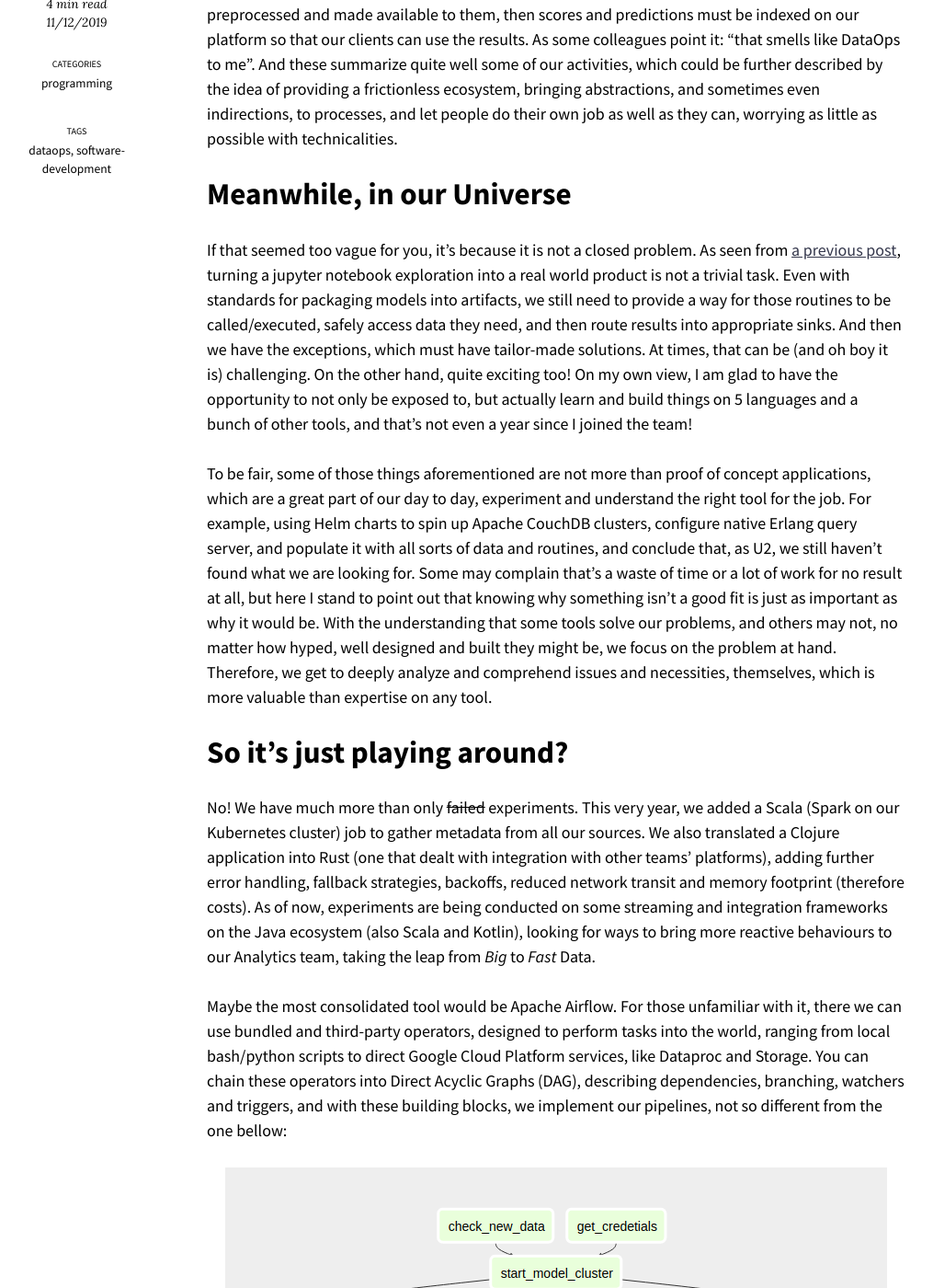
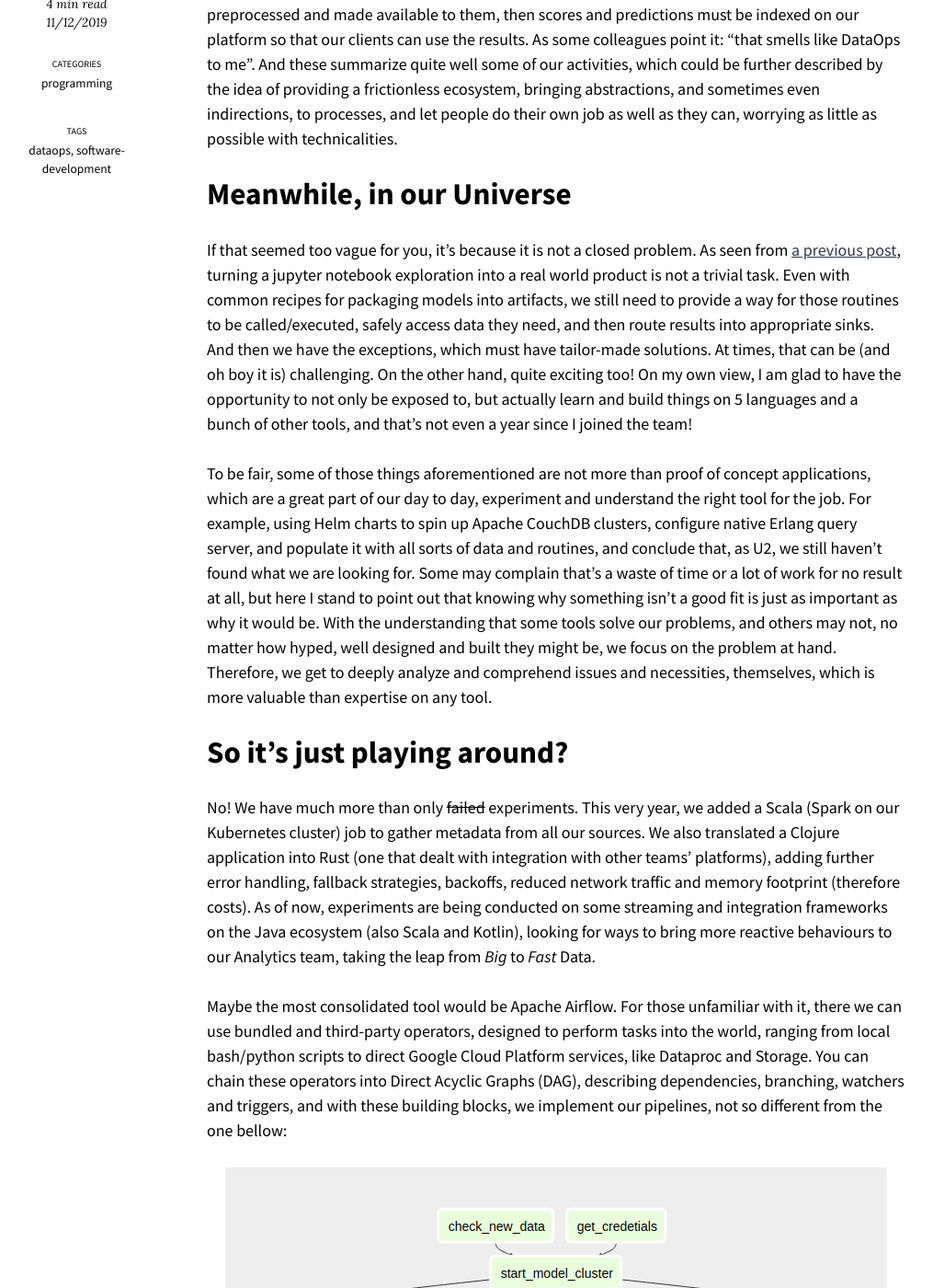
Before and after one commit to NeowayLabs/neowaylabs.github.io, a Jekyll site: the page built from _posts/2019-12-11-dataops-exploration.md, in a window 1280 px wide and 1400 px high, scrolled down 1481 px. Shown: the whole window at 92% size, without its empty margins (150-1165 px from the left). Built offline with Jekyll 4.4.1, drawn with Linux system fonts in a browser that asks for light colours; nearby versions of some CDN libraries; comment, search, counter and statistics services are not loaded.

Commit message:
@lerax suggestions

```diff
--- a/_posts/2019-12-11-dataops-exploration.md
+++ b/_posts/2019-12-11-dataops-exploration.md
@@ -18,13 +18,13 @@ Our Data Scientists mostly work with Python (pyspark, pandas), and SQL to build
 
 # Meanwhile, in our Universe
 
-If that seemed too vague for you, it’s because it is not a closed problem. As seen from [a previous post](https://neowaylabs.github.io/programming/from-notebooks-to-production-software/), turning a jupyter notebook exploration into a real world product is not a trivial task. Even with standards for packaging models into artifacts, we still need to provide a way for those routines to be called/executed, safely access data they need, and then route results into appropriate sinks. And then we have the exceptions, which must have tailor-made solutions. At times, that can be (and oh boy it is) challenging. On the other hand, quite exciting too! On my own view, I am glad to have the opportunity to not only be exposed to, but actually learn and build things on 5 languages and a bunch of other tools, and that's not even a year since I joined the team!
+If that seemed too vague for you, it’s because it is not a closed problem. As seen from [a previous post](https://neowaylabs.github.io/programming/from-notebooks-to-production-software/), turning a jupyter notebook exploration into a real world product is not a trivial task. Even with common recipes for packaging models into artifacts, we still need to provide a way for those routines to be called/executed, safely access data they need, and then route results into appropriate sinks. And then we have the exceptions, which must have tailor-made solutions. At times, that can be (and oh boy it is) challenging. On the other hand, quite exciting too! On my own view, I am glad to have the opportunity to not only be exposed to, but actually learn and build things on 5 languages and a bunch of other tools, and that's not even a year since I joined the team!
 
 To be fair, some of those things aforementioned are not more than proof of concept applications, which are a great part of our day to day, experiment and understand the right tool for the job. For example, using Helm charts to spin up Apache CouchDB clusters, configure native Erlang query server, and populate it with all sorts of data and routines, and conclude that, as U2, we still haven't found what we are looking for. Some may complain that's a waste of time or a lot of work for no result at all, but here I stand to point out that knowing why something isn't a good fit is just as important as why it would be. With the understanding that some tools solve our problems, and others may not, no matter how hyped, well designed and built they might be, we focus on the problem at hand. Therefore, we get to deeply analyze and comprehend issues and necessities, themselves, which is more valuable than expertise on any tool.
 
 # So it's just playing around?
 
-No! We have much more than only ~~failed~~ experiments. This very year, we added a Scala (Spark on our Kubernetes cluster) job to gather metadata from all our sources. We also translated a Clojure application into Rust (one that dealt with integration with other teams’ platforms), adding further error handling, fallback strategies, backoffs, reduced network transit and memory footprint (therefore costs). As of now, experiments are being conducted on some streaming and integration frameworks on the Java ecosystem (also Scala and Kotlin), looking for ways to bring more reactive behaviours to our Analytics team, taking the leap from _Big_ to _Fast_ Data.
+No! We have much more than only ~~failed~~ experiments. This very year, we added a Scala (Spark on our Kubernetes cluster) job to gather metadata from all our sources. We also translated a Clojure application into Rust (one that dealt with integration with other teams’ platforms), adding further error handling, fallback strategies, backoffs, reduced network traffic and memory footprint (therefore costs). As of now, experiments are being conducted on some streaming and integration frameworks on the Java ecosystem (also Scala and Kotlin), looking for ways to bring more reactive behaviours to our Analytics team, taking the leap from _Big_ to _Fast_ Data.
 
 Maybe the most consolidated tool would be Apache Airflow. For those unfamiliar with it, there we can use bundled and third-party operators, designed to perform tasks into the world, ranging from local bash/python scripts to direct Google Cloud Platform services, like Dataproc and Storage. You can chain these operators into Direct Acyclic Graphs (DAG), describing dependencies, branching, watchers and triggers, and with these building blocks, we implement our pipelines, not so different from the one bellow:
 
```
